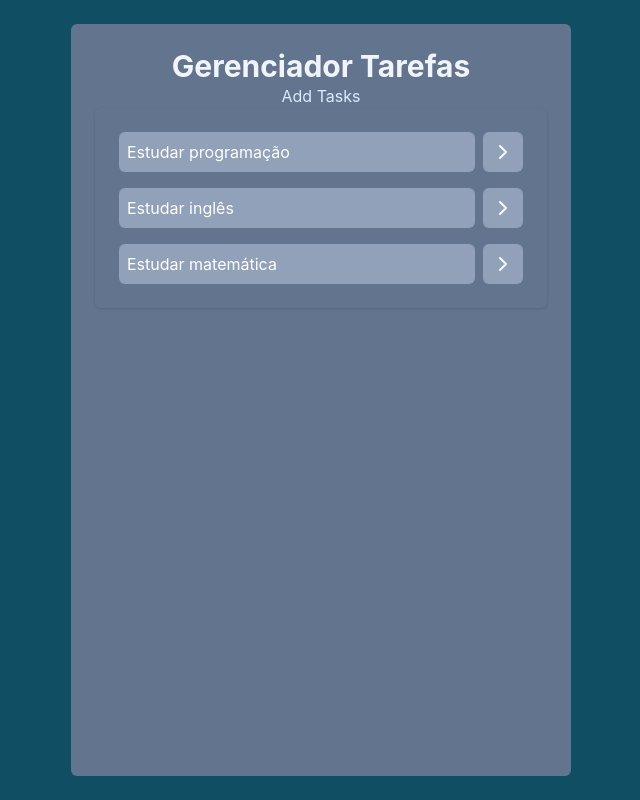
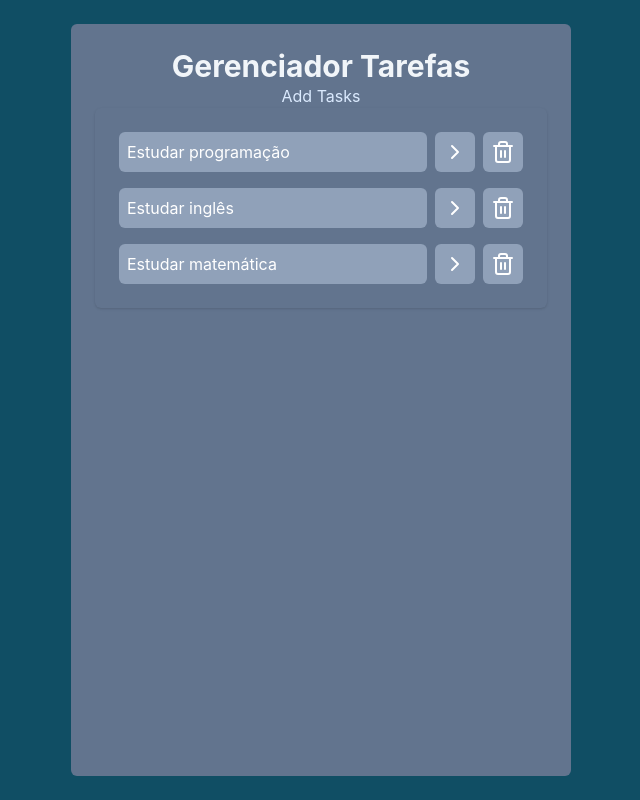
Before and after one commit to rodrigo-gr-pereira/gerenciador-tarefas, a React (Vite) app: page / in a window 1280 px wide. Shown: the whole page, without its empty margins (319-959 px from the left). Built offline with nearby package versions, Linux system fonts and the light colour scheme.

Commit message:
onDeleteTasks

```diff
--- a/src/App.jsx
+++ b/src/App.jsx
@@ -39,6 +39,10 @@ function App() {
     setTasks(newTasks);
   }
 
+  function onDeleteClick(taskId) {
+    setTasks((prev) => prev.filter((task) => task.id !== taskId));
+  }
+
   return (
     <div className="w-screen h-screen bg-cyan-900 flex justify-center p-6">
       <div className="w-[500px] bg-slate-500 p-6 rounded-md">
@@ -46,7 +50,7 @@ function App() {
           Gerenciador Tarefas
         </h1>
         <AddTasks />
-        <Tasks tasks={tasks} onTasksClick={onTasksClick} />
+        <Tasks tasks={tasks} onTasksClick={onTasksClick} onDeleteClick={onDeleteClick} />
       </div>
     </div>
   );
--- a/src/components/Tasks.jsx
+++ b/src/components/Tasks.jsx
@@ -1,4 +1,4 @@
-import { ChevronRightIcon } from "lucide-react";
+import { ChevronRightIcon, Trash } from "lucide-react";
 
 const Tasks = (props) => {
   return (
@@ -15,6 +15,12 @@ const Tasks = (props) => {
           <button className="bg-slate-400 p-2 rounded-md text-white">
             <ChevronRightIcon />
           </button>
+          <button
+            onClick={() => props.onDeleteClick && props.onDeleteClick(task.id)}
+            className="bg-slate-400 p-2 rounded-md text-white"
+          >
+            <Trash />
+          </button>
         </li>
       ))}
     </ul>
```
